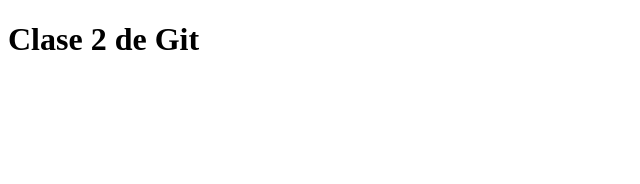
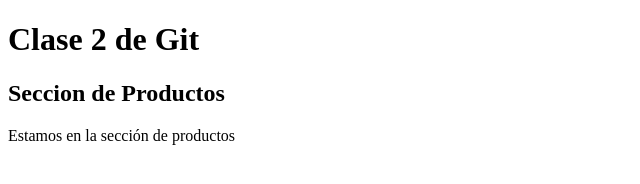
Before and after one commit to ferreiroleandro/gitdos, a plain HTML site: page Clase2/index.html in a window 1280 px wide. Shown: the whole page, without its empty margins (0-640 px from the left). Drawn offline with Linux system fonts and the light colour scheme.

Commit message:
Agregué info del producto

```diff
--- a/Clase2/index.html
+++ b/Clase2/index.html
@@ -8,5 +8,12 @@
 </head>
 <body>
     <h1>Clase 2 de Git</h1>
+
+    <main>
+        <section>
+            <h2>Seccion de Productos</h2>
+            <p>Estamos en la sección de productos</p>
+        </section>
+    </main>
 </body>
 </html>
```
